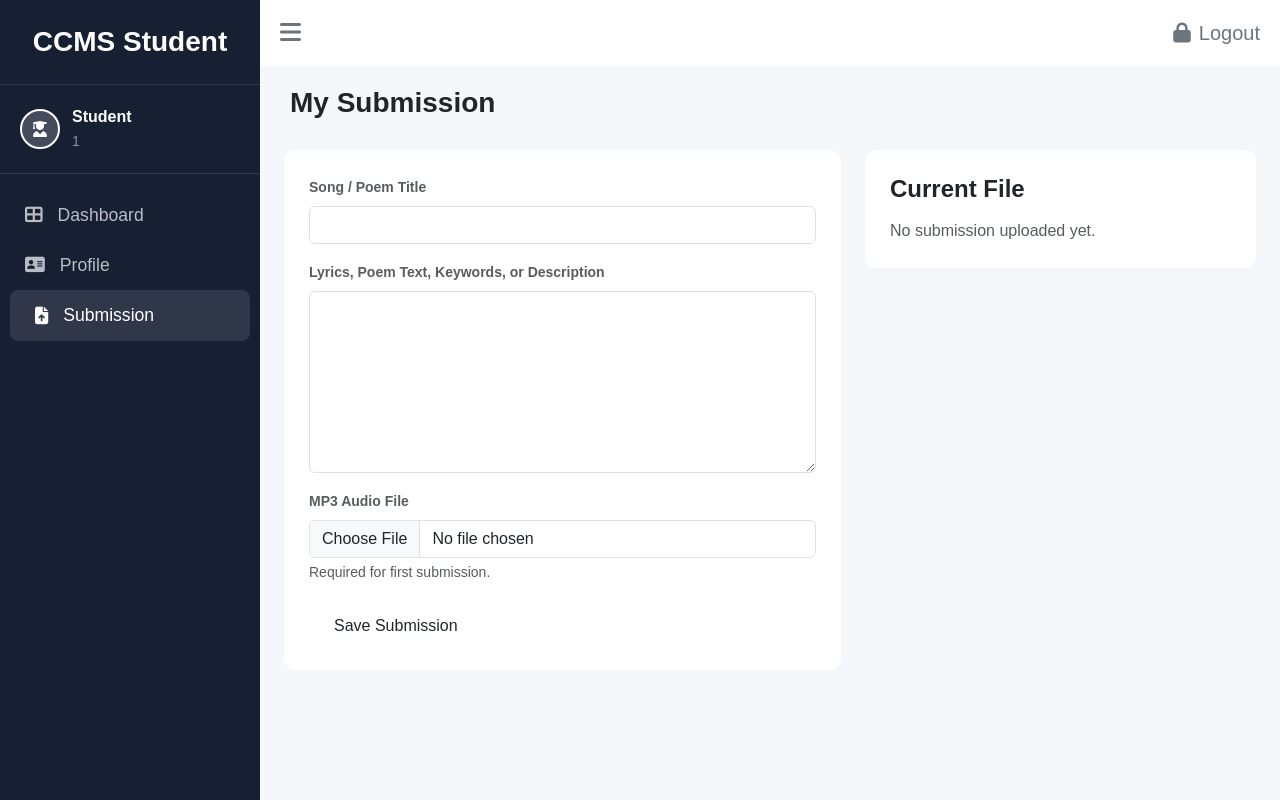
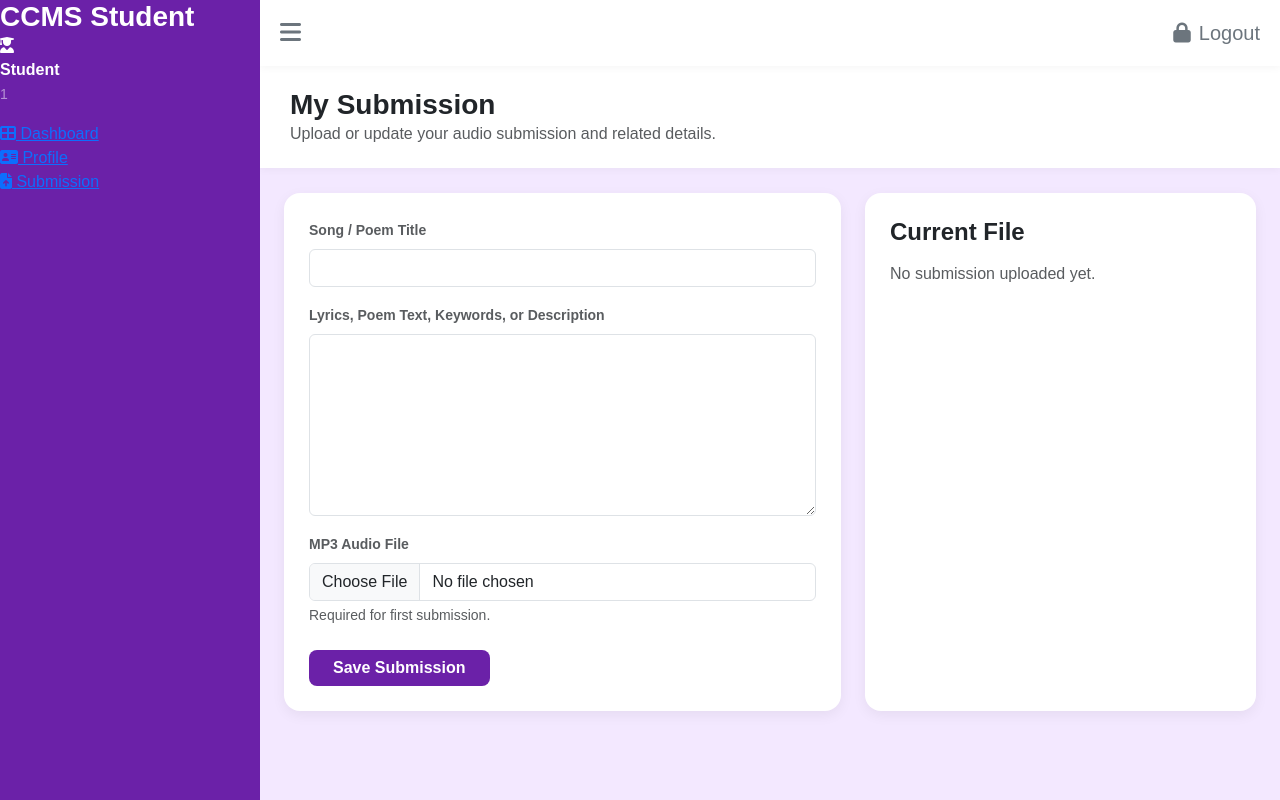
Before and after one commit to Khurraizy77/GR01, a PHP site: page /student_submission.php in a window 1280 px wide. Run offline with PHP 8.4, Linux system fonts and the light colour scheme; the visitor is signed in with stand-in values (Sample User, id 1); data that the repository does not hold is empty; some libraries are stand-ins or nearby versions.

Commit message:
student_submission.php

```diff
--- a/student_submission.php
+++ b/student_submission.php
@@ -8,7 +8,7 @@ if (!isset($_SESSION['is_student']) || $_SESSION['is_student'] !== true) {
 
 require_once 'database.php';
 
-$matric_no = $_SESSION['student_matric'];
+$matric_no = $_SESSION['student_matric'] ?? '';
 $success_msg = "";
 $error_msg = "";
 
@@ -47,6 +47,10 @@ try {
                     $target_relative = 'uploads/audio/' . $target_name;
                     $target_path = __DIR__ . DIRECTORY_SEPARATOR . str_replace('/', DIRECTORY_SEPARATOR, $target_relative);
 
+                    if (!is_dir(dirname($target_path))) {
+                        mkdir(dirname($target_path), 0777, true);
+                    }
+
                     if (move_uploaded_file($_FILES['audio_file']['tmp_name'], $target_path)) {
                         $audio_path = $target_relative;
                         $audio_extension = 'mp3';
@@ -64,7 +68,9 @@ try {
             if ($error_msg === '') {
                 if ($existing) {
                     if ($audio_path !== '') {
-                        $stmt = mysqli_prepare($conn, "UPDATE submissions SET song_title = ?, lyrics_text = ?, audio_path = ?, audio_extension = ?, file_size = ?, mime_type = ?, file_modified = ? WHERE matric_no = ?");
+                        $stmt = mysqli_prepare($conn, "UPDATE submissions
+                            SET song_title = ?, lyrics_text = ?, audio_path = ?, audio_extension = ?, file_size = ?, mime_type = ?, file_modified = ?
+                            WHERE matric_no = ?");
                         mysqli_stmt_bind_param($stmt, "ssssssss", $song_title, $lyrics_text, $audio_path, $audio_extension, $file_size, $mime_type, $file_modified, $matric_no);
                     } else {
                         $stmt = mysqli_prepare($conn, "UPDATE submissions SET song_title = ?, lyrics_text = ? WHERE matric_no = ?");
@@ -72,7 +78,9 @@ try {
                     }
                 } else {
                     $video_path = '';
-                    $stmt = mysqli_prepare($conn, "INSERT INTO submissions (matric_no, audio_path, audio_extension, lyrics_text, video_path, song_title, file_size, mime_type, file_modified) VALUES (?, ?, ?, ?, ?, ?, ?, ?, ?)");
+                    $stmt = mysqli_prepare($conn, "INSERT INTO submissions
+                        (matric_no, audio_path, audio_extension, lyrics_text, video_path, song_title, file_size, mime_type, file_modified)
+                        VALUES (?, ?, ?, ?, ?, ?, ?, ?, ?)");
                     mysqli_stmt_bind_param($stmt, "sssssssss", $matric_no, $audio_path, $audio_extension, $lyrics_text, $video_path, $song_title, $file_size, $mime_type, $file_modified);
                 }
 
@@ -113,7 +121,8 @@ try {
     mysqli_stmt_execute($stmt);
     $submission = mysqli_fetch_assoc(mysqli_stmt_get_result($stmt));
     mysqli_stmt_close($stmt);
-} catch (mysqli_sql_exception $e) {
+
+} catch (Throwable $e) {
     error_log("Student Submission Error: " . $e->getMessage());
     $error_msg = "Unable to save submission.";
 }
@@ -124,76 +133,187 @@ try {
     <meta charset="UTF-8">
     <meta name="viewport" content="width=device-width, initial-scale=1.0">
     <title>Student Submission - CCMS</title>
-    <link rel="stylesheet" href="css/bootstrap.min.css">
-    <link rel="stylesheet" href="https://cdnjs.cloudflare.com/ajax/libs/font-awesome/6.4.0/css/all.min.css">
+
+    <link href="https://cdn.jsdelivr.net/npm/bootstrap@5.3.3/dist/css/bootstrap.min.css" rel="stylesheet">
+    <link href="https://cdnjs.cloudflare.com/ajax/libs/font-awesome/6.5.2/css/all.min.css" rel="stylesheet">
+    <link rel="stylesheet" href="./css/app.css">
+
     <style>
-        body, html { height: 100%; background-color: #f6f7fb; font-family: sans-serif; overflow-x: hidden; }
-        .wrapper { display: flex; width: 100%; align-items: stretch; height: 100vh; }
-        #sidebar { min-width: 260px; max-width: 260px; background-color: #172033; color: #fff; transition: all 0.3s; display: flex; flex-direction: column; justify-content: space-between; }
-        #sidebar.active { margin-left: -260px; }
-        .sidebar-header { padding: 25px; text-align: center; border-bottom: 1px solid rgba(255,255,255,0.1); }
-        .admin-profile { padding: 20px; border-bottom: 1px solid rgba(255,255,255,0.1); display: flex; align-items: center; gap: 12px; }
-        .admin-avatar { width: 40px; height: 40px; border-radius: 50%; border: 2px solid white; display: flex; align-items: center; justify-content: center; background: rgba(255,255,255,0.2); }
-        #sidebar ul a { color: rgba(255,255,255,0.7); text-decoration: none; display: flex; align-items: center; gap: 15px; font-size: 1.1rem; padding: 12px 25px; transition: 0.2s; }
-        #sidebar ul a:hover, #sidebar ul a.active { color: #fff; background: rgba(255, 255, 255, 0.1); border-radius: 8px; margin: 0 10px; }
-        #content { width: 100%; overflow-y: auto; }
-        .navbar-custom { background-color: #fff; padding: 15px 20px; }
-        .header-banner { padding: 20px 30px; margin-bottom: 10px; }
-        .panel-card { background: white; border-radius: 12px; padding: 25px; }
+        body, html {
+            min-height: 100%;
+            background-color: #f3e8ff;
+            font-family: Arial, sans-serif;
+            overflow-x: hidden;
+        }
+
+        .wrapper {
+            display: flex;
+            width: 100%;
+            min-height: 100vh;
+        }
+
+        #sidebar {
+            min-width: 260px;
+            max-width: 260px;
+            background-color: #6b21a8;
+            color: #fff;
+            transition: all 0.3s;
+            display: flex;
+            flex-direction: column;
+            justify-content: space-between;
+        }
+
+        #sidebar.active {
+            margin-left: -260px;
+        }
+
+        #content {
+            flex: 1;
+            overflow-y: auto;
+        }
+
+        .navbar-custom {
+            background-color: #fff;
+            padding: 15px 20px;
+            box-shadow: 0 2px 8px rgba(0,0,0,0.04);
+        }
+
+        .header-banner {
+            background-color: #fff;
+            padding: 22px 30px;
+            margin-bottom: 25px;
+            box-shadow: 0 2px 8px rgba(0,0,0,0.04);
+        }
+
+        .panel-card {
+            background: #fff;
+            border-radius: 16px;
+            padding: 25px;
+            box-shadow: 0 4px 14px rgba(0,0,0,0.06);
+            height: 100%;
+        }
+
+        .btn-purple {
+            background-color: #6b21a8;
+            color: white;
+            border-radius: 8px;
+            font-weight: 600;
+            border: none;
+        }
+
+        .btn-purple:hover {
+            background-color: #581c87;
+            color: white;
+        }
+
+        .form-control:focus {
+            border-color: #8b5cf6;
+            box-shadow: 0 0 0 0.2rem rgba(139,92,246,0.15);
+        }
+
+        audio {
+            width: 100%;
+        }
+
+        @media (max-width: 768px) {
+            #sidebar {
+                margin-left: -260px;
+                position: fixed;
+                min-height: 100vh;
+                z-index: 999;
+            }
+
+            #sidebar.active {
+                margin-left: 0;
+            }
+        }
     </style>
-    <link rel="stylesheet" href="css/app.css">
 </head>
 <body>
+
 <div class="wrapper">
-    <?php $current_page = 'student_submission.php'; include 'student_sidebar.php'; ?>
+    <?php
+        $current_page = 'student_submission.php';
+        include 'student_sidebar.php';
+    ?>
+
     <div id="content">
         <nav class="navbar navbar-custom d-flex justify-content-between align-items-center">
-            <button type="button" id="sidebarCollapse" class="btn p-0 border-0 fs-4 text-secondary"><i class="fa-solid fa-bars"></i></button>
-            <a href="student_logout.php" class="text-secondary text-decoration-none d-flex align-items-center gap-2 fs-5"><i class="fa-solid fa-lock"></i> Logout</a>
+            <button type="button" id="sidebarCollapse" class="btn p-0 border-0 fs-4 text-secondary">
+                <i class="fa-solid fa-bars"></i>
+            </button>
+
+            <a href="student_logout.php" class="text-secondary text-decoration-none d-flex align-items-center gap-2 fs-5">
+                <i class="fa-solid fa-lock"></i> Logout
+            </a>
         </nav>
-        <div class="header-banner"><h3 class="fw-bold m-0">My Submission</h3></div>
+
+        <div class="header-banner">
+            <h3 class="fw-bold m-0 text-dark">My Submission</h3>
+            <p class="text-muted mb-0">Upload or update your audio submission and related details.</p>
+        </div>
+
         <div class="container-fluid px-4 pb-5">
             <div class="row g-4">
                 <div class="col-lg-7">
                     <div class="panel-card">
-                        <?php if ($success_msg): ?><div class="alert alert-success small"><?php echo htmlspecialchars($success_msg); ?></div><?php endif; ?>
-                        <?php if ($error_msg): ?><div class="alert alert-danger small"><?php echo htmlspecialchars($error_msg); ?></div><?php endif; ?>
+                        <?php if ($success_msg): ?>
+                            <div class="alert alert-success small"><?php echo htmlspecialchars($success_msg); ?></div>
+                        <?php endif; ?>
+
+                        <?php if ($error_msg): ?>
+                            <div class="alert alert-danger small"><?php echo htmlspecialchars($error_msg); ?></div>
+                        <?php endif; ?>
+
                         <form action="student_submission.php" method="POST" enctype="multipart/form-data">
                             <div class="mb-3">
                                 <label for="song_title" class="form-label text-muted small fw-bold">Song / Poem Title</label>
                                 <input type="text" name="song_title" id="song_title" class="form-control" value="<?php echo htmlspecialchars($submission['song_title'] ?? ''); ?>" required>
                             </div>
+
                             <div class="mb-3">
                                 <label for="lyrics_text" class="form-label text-muted small fw-bold">Lyrics, Poem Text, Keywords, or Description</label>
                                 <textarea name="lyrics_text" id="lyrics_text" class="form-control" rows="7" required><?php echo htmlspecialchars($submission['lyrics_text'] ?? ''); ?></textarea>
                             </div>
+
                             <div class="mb-4">
                                 <label for="audio_file" class="form-label text-muted small fw-bold">MP3 Audio File</label>
                                 <input type="file" name="audio_file" id="audio_file" class="form-control" accept=".mp3,audio/mpeg">
-                                <div class="form-text"><?php echo $submission ? 'Upload a new MP3 only if you want to replace the current file.' : 'Required for first submission.'; ?></div>
+                                <div class="form-text">
+                                    <?php echo $submission ? 'Upload a new MP3 only if you want to replace the current file.' : 'Required for first submission.'; ?>
+                                </div>
                             </div>
+
                             <button type="submit" class="btn btn-purple px-4">Save Submission</button>
                         </form>
                     </div>
                 </div>
+
                 <div class="col-lg-5">
                     <div class="panel-card">
                         <h4 class="fw-bold mb-3">Current File</h4>
+
                         <?php if ($submission): ?>
                             <?php
                                 $audio_path = $submission['audio_path'] ?? '';
                                 $audio_exists = $audio_path && file_exists(__DIR__ . DIRECTORY_SEPARATOR . str_replace(['/', '\\'], DIRECTORY_SEPARATOR, $audio_path));
                             ?>
+
                             <div class="small text-muted mb-2">Title</div>
                             <div class="fw-semibold mb-3"><?php echo htmlspecialchars($submission['song_title'] ?? 'Untitled'); ?></div>
+
                             <div class="small text-muted mb-2">File</div>
                             <?php if ($audio_exists): ?>
-                                <audio controls class="w-100 mb-3" src="<?php echo htmlspecialchars($audio_path); ?>"></audio>
+                                <audio controls class="w-100 mb-3">
+                                    <source src="<?php echo htmlspecialchars($audio_path); ?>" type="<?php echo htmlspecialchars($submission['mime_type'] ?? 'audio/mpeg'); ?>">
+                                    Your browser does not support the audio element.
+                                </audio>
                             <?php else: ?>
                                 <div class="text-warning small mb-3">Audio file is listed but missing from uploads.</div>
                             <?php endif; ?>
+
                             <div class="small text-muted">Size: <?php echo htmlspecialchars($submission['file_size'] ?? 'N/A'); ?></div>
-                            <div class="small text-muted">Submitted: <?php echo htmlspecialchars($submission['submitted_at']); ?></div>
+                            <div class="small text-muted">Submitted: <?php echo htmlspecialchars($submission['submitted_at'] ?? 'N/A'); ?></div>
                         <?php else: ?>
                             <div class="text-muted">No submission uploaded yet.</div>
                         <?php endif; ?>
@@ -203,7 +323,19 @@ try {
         </div>
     </div>
 </div>
-<script>document.getElementById('sidebarCollapse').addEventListener('click', function(){document.getElementById('sidebar').classList.toggle('active');});</script>
-<script src="js/bootstrap.bundle.min.js"></script>
+
+<script>
+    const sidebarBtn = document.getElementById('sidebarCollapse');
+    const sidebar = document.getElementById('sidebar');
+
+    if (sidebarBtn && sidebar) {
+        sidebarBtn.addEventListener('click', function () {
+            sidebar.classList.toggle('active');
+        });
+    }
+</script>
+
+<script src="https://cdn.jsdelivr.net/npm/bootstrap@5.3.3/dist/js/bootstrap.bundle.min.js"></script>
+
 </body>
 </html>
```
